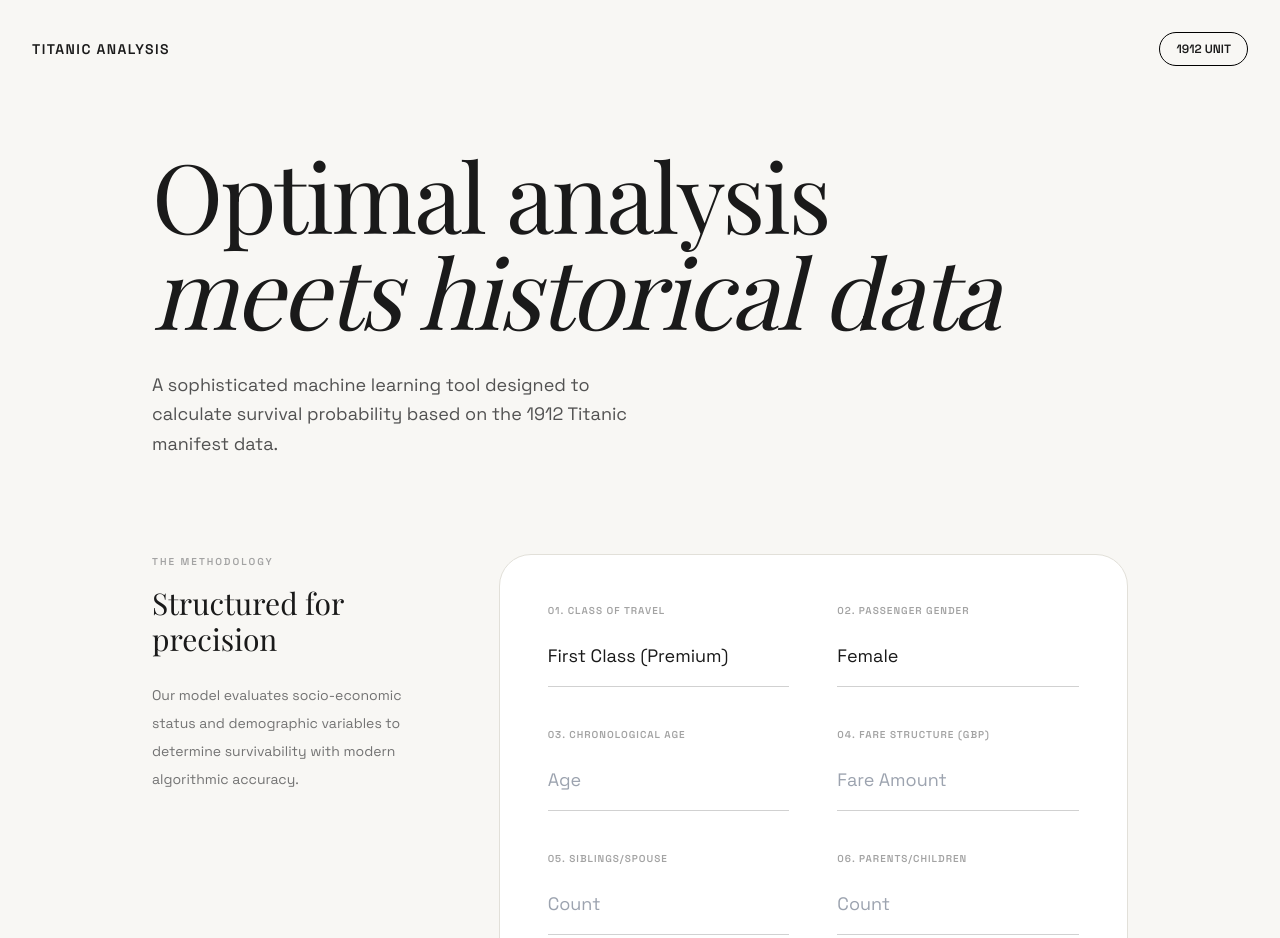
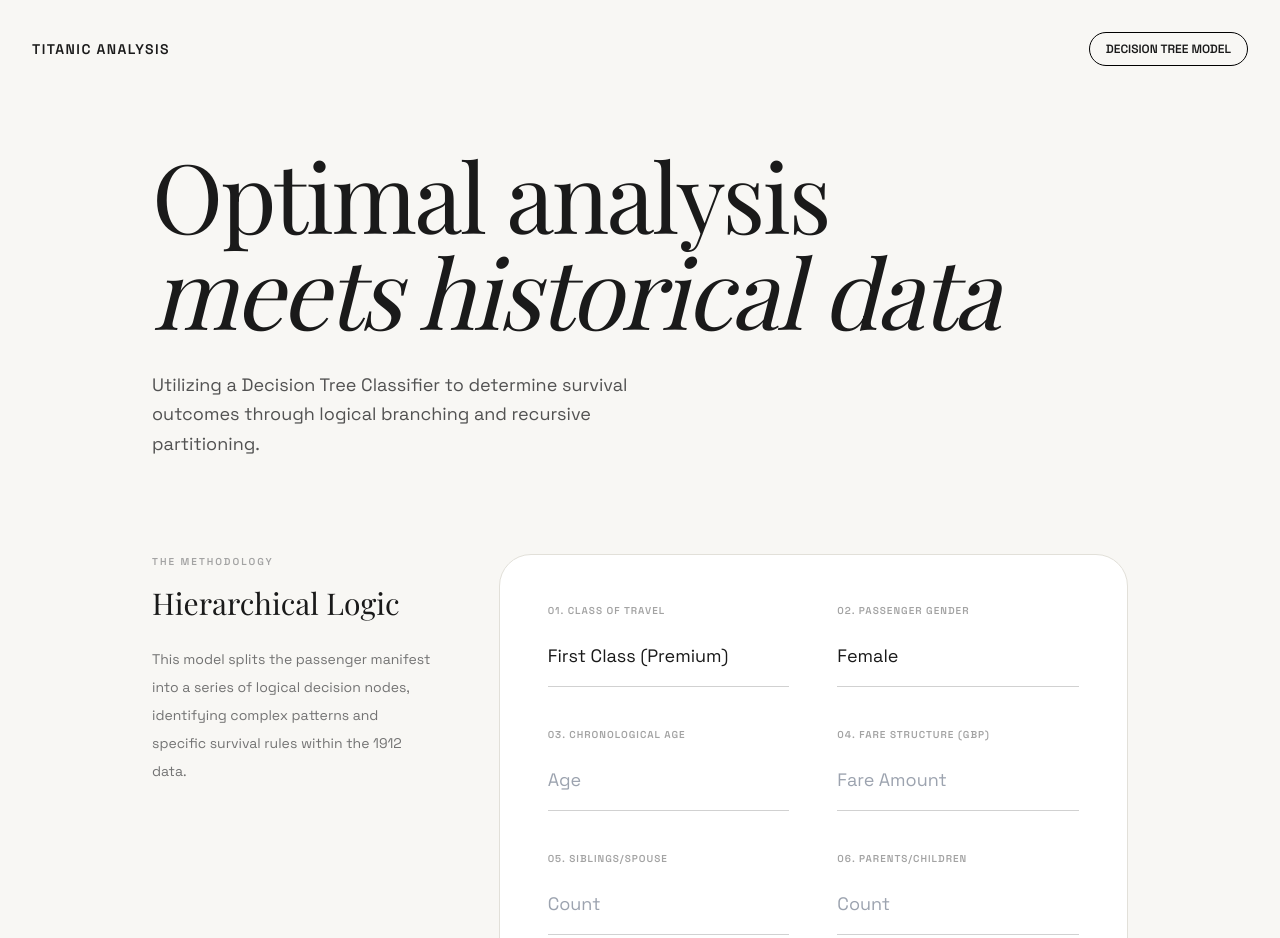
Before and after one commit to talebelay/titanic-decision-tree, a plain HTML site: page index.html in a window 1280 px wide. Shown: the top 938 px of the page. Drawn offline with nearby package versions, Linux system fonts and the light colour scheme; a web font is replaced by a local one.

Commit message:
Change title and methodology for decision tree model
Updated the title and methodology description to reflect the use of a Decision Tree Classifier for survival prediction.

```diff
--- a/index.html
+++ b/index.html
@@ -3,7 +3,7 @@
 <head>
     <meta charset="UTF-8">
     <meta name="viewport" content="width=device-width, initial-scale=1.0">
-    <title>Titanic Survival Predictor</title>
+    <title>Titanic Survival Predictor | Decision Tree</title>
     <script src="https://cdn.tailwindcss.com"></script>
     <link href="https://fonts.googleapis.com/css2?family=Space+Grotesk:wght@300;400;500;600&family=Playfair+Display:ital,wght@0,400;0,700;1,400&display=swap" rel="stylesheet">
     <style>
@@ -58,7 +58,7 @@
 <body class="min-h-screen selection:bg-black selection:text-white">
     <nav class="p-8 flex justify-between items-center max-w-7xl mx-auto">
         <div class="text-sm font-bold tracking-widest uppercase">Titanic Analysis</div>
-        <div class="text-xs font-bold border border-black px-4 py-2 rounded-full">1912 UNIT</div>
+        <div class="text-xs font-bold border border-black px-4 py-2 rounded-full">DECISION TREE MODEL</div>
     </nav>
 
     <main class="max-w-5xl mx-auto px-6 pt-12 pb-24">
@@ -68,7 +68,7 @@
                 <span class="italic">meets historical data</span>
             </h1>
             <p class="max-w-lg text-lg text-neutral-600 leading-relaxed">
-                A sophisticated machine learning tool designed to calculate survival probability based on the 1912 Titanic manifest data.
+                Utilizing a Decision Tree Classifier to determine survival outcomes through logical branching and recursive partitioning.
             </p>
         </header>
 
@@ -76,9 +76,9 @@
             <div class="lg:col-span-4">
                 <div class="sticky top-12">
                     <span class="text-[10px] font-bold uppercase tracking-[0.2em] text-neutral-400 block mb-4">The Methodology</span>
-                    <h3 class="serif-font text-3xl mb-6">Structured for precision</h3>
+                    <h3 class="serif-font text-3xl mb-6">Hierarchical Logic</h3>
                     <p class="text-sm text-neutral-500 leading-loose">
-                        Our model evaluates socio-economic status and demographic variables to determine survivability with modern algorithmic accuracy.
+                        This model splits the passenger manifest into a series of logical decision nodes, identifying complex patterns and specific survival rules within the 1912 data.
                     </p>
                 </div>
             </div>
```
